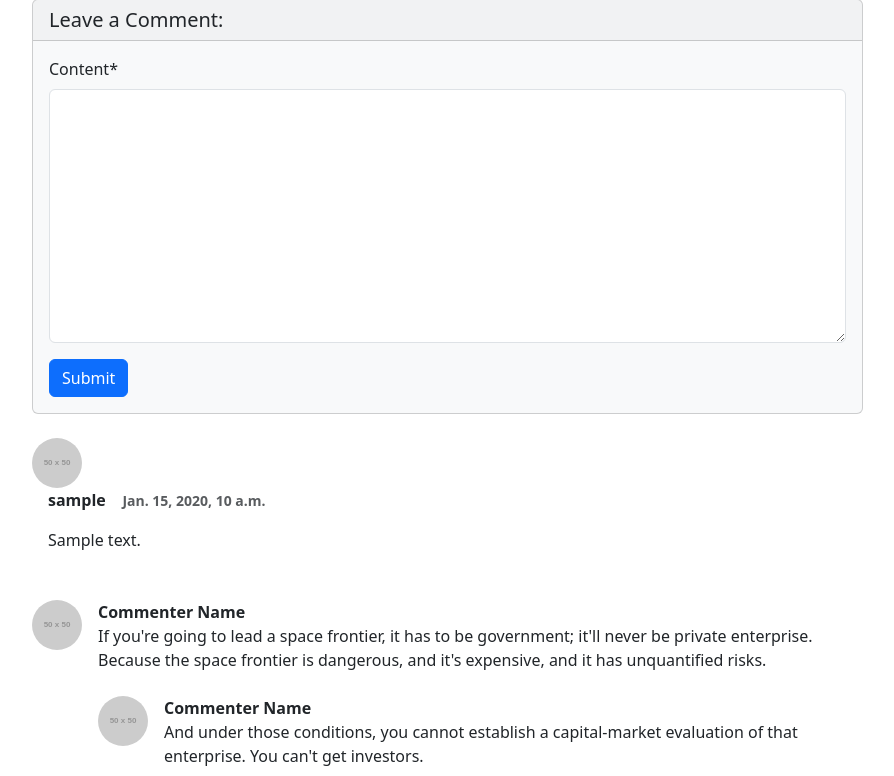
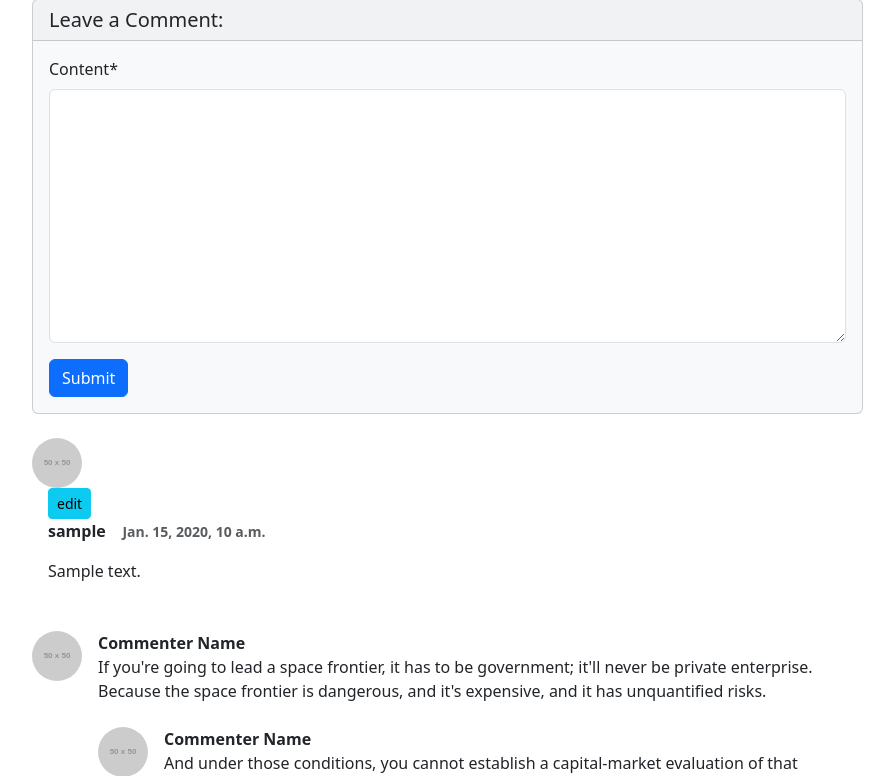
Before and after one commit to LeoKang/do_it_django, a Django app: page /blog/1/ in a window 1280 px wide. Shown: the part 872-1648 px from the top of the page, without its empty margins (50-944 px from the left). Run offline with Django 5.2, Linux system fonts and the light colour scheme; a user stored in the database is signed in; tables that the repository leaves empty hold one stand-in row (values such as "Sample post"); grey boxes marked "Sample" are stand-in pictures; grey boxes labelled with a size stand in for pictures from a placeholder-image service; some libraries are stand-ins or nearby versions.

Commit message:
486page, 댓글 edit버튼

```diff
--- a/blog/templates/blog/post_detail.html
+++ b/blog/templates/blog/post_detail.html
@@ -104,6 +104,13 @@
         <div class="d-flex" id="comment-{{ comment.pk }}">
             <img class="rounded-circle" src="https://dummyimage.com/50x50/ced4da/6c757d.jpg" alt="..." /></div>
             <div class="ms-3">
+
+                {% if user.is_authenticated and comment.author == user %}
+                <a role="button" class="btn btn-sm btn-info float-right"
+                id="comment-{{comment.pk}}-update-btn"
+                href="/blog/update_comment/{{comment.pk}}/">edit</a>
+                {% endif %}
+
                 <div class="fw-bold">{{ comment.author.username }} &nbsp;&nbsp;
                     <small class="text-muted">{{comment.created_at}}</small></div>
                 <p>{{ comment.content | linebreaks}}</p>
```
